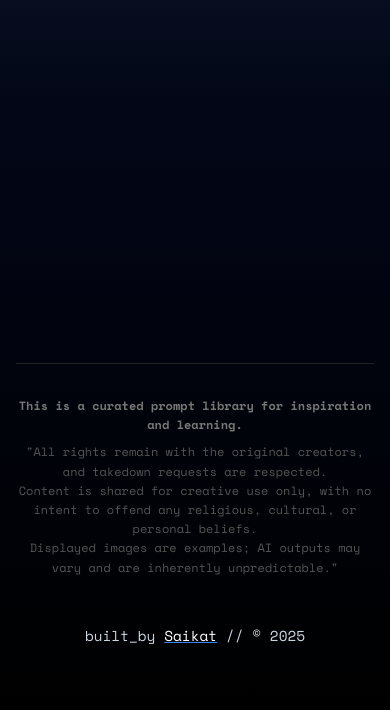
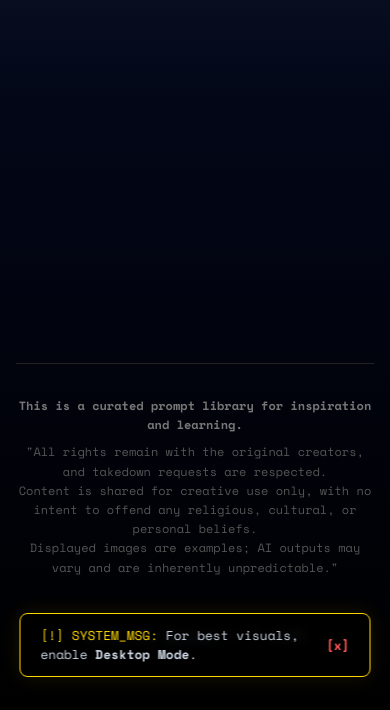
Before and after one commit to Mohiuddin0035/prompts-banana.mss, a plain HTML site: page index.html in a window 390 px wide. Shown: the part 147-857 px from the top of the page. Drawn offline with nearby package versions, Linux system fonts and the light colour scheme.

Commit message:
mobile using update

```diff
--- a/assets/css/style.css
+++ b/assets/css/style.css
@@ -350,3 +350,50 @@ footer {
     transform: scale(1.03) !important;
     z-index: 10;
 }
+/* --- MOBILE WARNING TOAST --- */
+#mobile-warning {
+    display: none; /* Desktop e bondho thakbe */
+    position: fixed;
+    bottom: 20px;
+    left: 50%;
+    transform: translateX(-50%);
+    width: 90%;
+    max-width: 400px;
+    background: rgba(0, 0, 0, 0.9);
+    border: 1px solid #FFD700; /* Yellow Border */
+    color: #cbd5e1;
+    padding: 12px 20px;
+    border-radius: 8px;
+    z-index: 9999;
+    font-size: 0.8rem;
+    box-shadow: 0 0 20px rgba(255, 215, 0, 0.1);
+    align-items: center;
+    justify-content: space-between;
+    backdrop-filter: blur(5px);
+    animation: slideUp 0.5s ease-out;
+}
+
+.warning-content {
+    flex: 1;
+    padding-right: 10px;
+}
+
+.close-warning {
+    cursor: pointer;
+    font-weight: bold;
+    color: #ff5555;
+    font-family: var(--font-console);
+}
+.close-warning:hover { color: #fff; }
+
+@keyframes slideUp {
+    from { transform: translate(-50%, 100px); opacity: 0; }
+    to { transform: translate(-50%, 0); opacity: 1; }
+}
+
+/* Shudhu Mobile e dekhabe (Screen size 768px er niche hole) */
+@media (max-width: 768px) {
+    #mobile-warning {
+        display: flex;
+    }
+}
--- a/assets/js/main.js
+++ b/assets/js/main.js
@@ -229,3 +229,21 @@ function observeCards() {
     }, { threshold: 0.1 });
     cards.forEach(card => observer.observe(card));
 }
+// --- MOBILE WARNING LOGIC ---
+function closeWarning() {
+    const warningBox = document.getElementById('mobile-warning');
+    warningBox.style.opacity = '0';
+    setTimeout(() => {
+        warningBox.style.display = 'none';
+        // Optional: User jodi close kore, session er jonno r dekhabe na
+        sessionStorage.setItem('warningClosed', 'true');
+    }, 300);
+}
+
+// Check on load if warning should be hidden (User manually closed it before)
+document.addEventListener("DOMContentLoaded", () => {
+    if (sessionStorage.getItem('warningClosed') === 'true') {
+        const warningBox = document.getElementById('mobile-warning');
+        if(warningBox) warningBox.style.display = 'none';
+    }
+});
--- a/index.html
+++ b/index.html
@@ -60,6 +60,14 @@
         <p class="credit">built_by <span class="highlight">Saikat</span> // © 2025</p>
     </footer>
 
+    <div id="mobile-warning">
+    <div class="warning-content">
+        <span style="color: #FFD700;">[!] SYSTEM_MSG:</span>
+        For best visuals, enable <b>Desktop Mode</b>.
+    </div>
+    <span class="close-warning" onclick="closeWarning()">[x]</span>
+</div>
+
     <script src="assets/js/main.js"></script>
 </body>
 </html>
```
